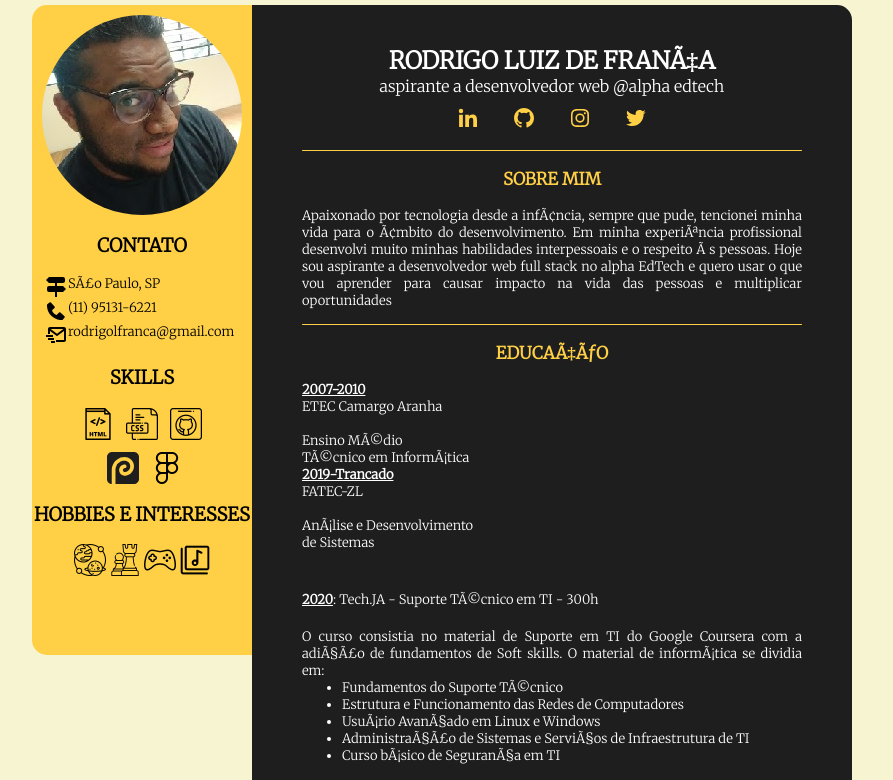
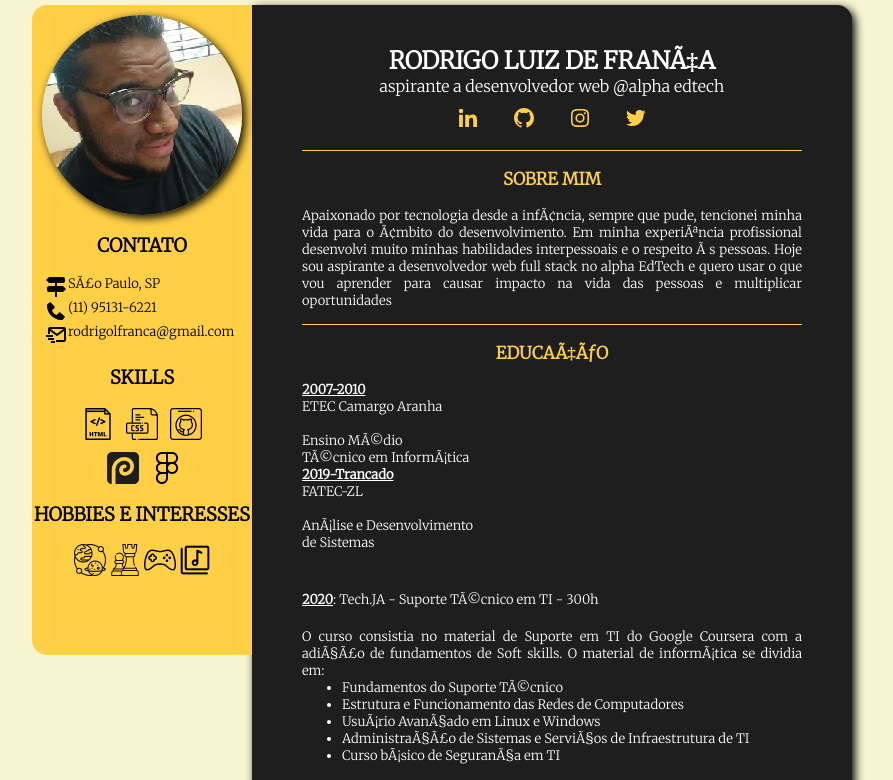
Before and after one commit to rodrigolfranca/rodrigolfranca.github.io, a plain HTML site: page index.html in a window 1280 px wide. Shown: the top 780 px of the page, without its empty margins (198-1091 px from the left). Drawn offline with Linux system fonts and the light colour scheme.

Commit message:
shadowing

```diff
--- a/style.css
+++ b/style.css
@@ -36,6 +36,7 @@ aside{
     background-image: url("./images/eu.jpg");
     border-radius: 50%;
     margin: 10px auto;
+	box-shadow: black 3px 3px 10px;
 }
 
 /* Sub-títulos */
@@ -86,6 +87,7 @@ main{
     border-top-right-radius: 15px;
     border-bottom-right-radius: 15px;
     margin: 0 220px;
+	box-shadow: black 3px 3px 10px;
 }
 main p, main li, main ul{
     margin: 0;
```
